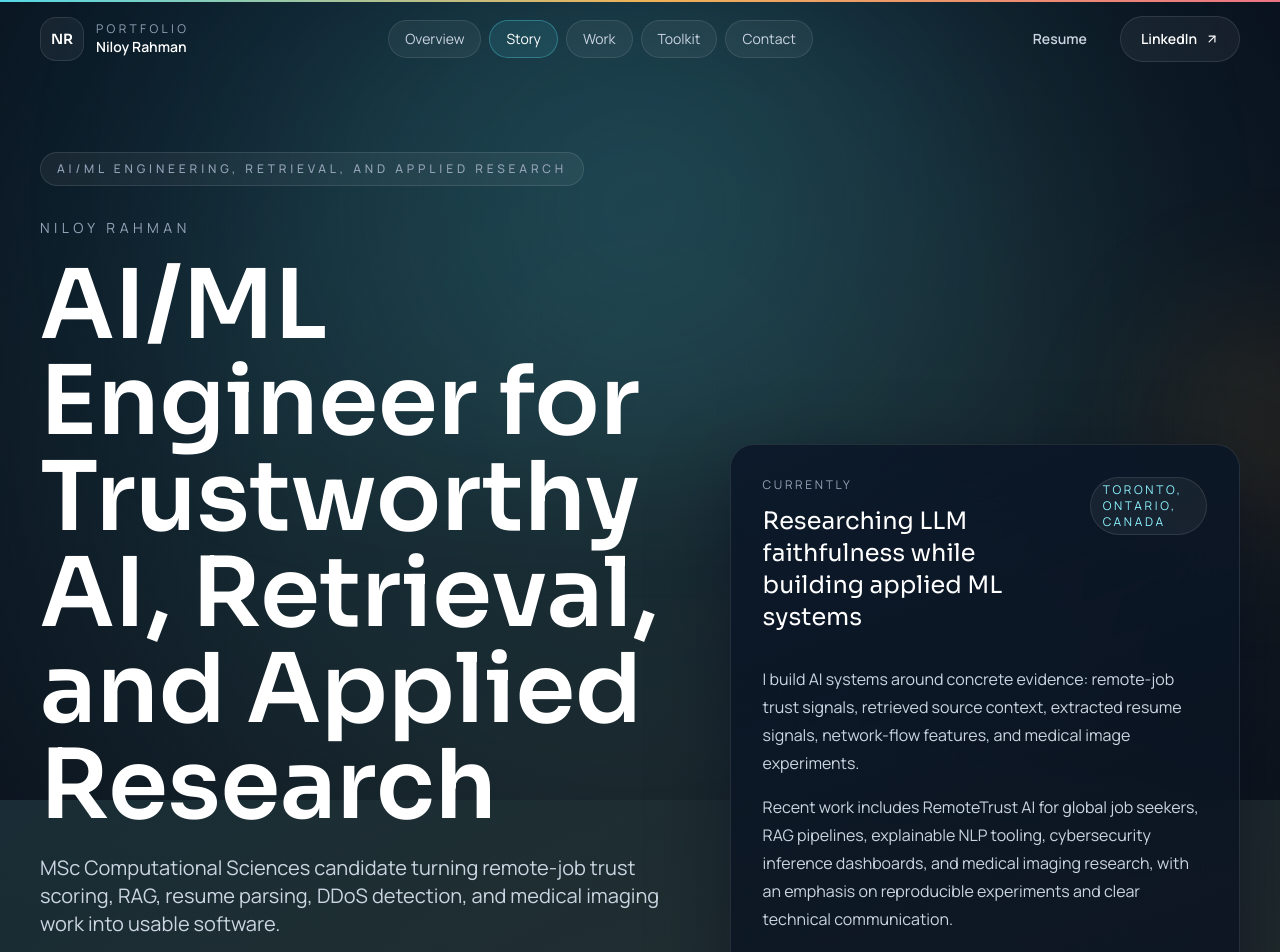
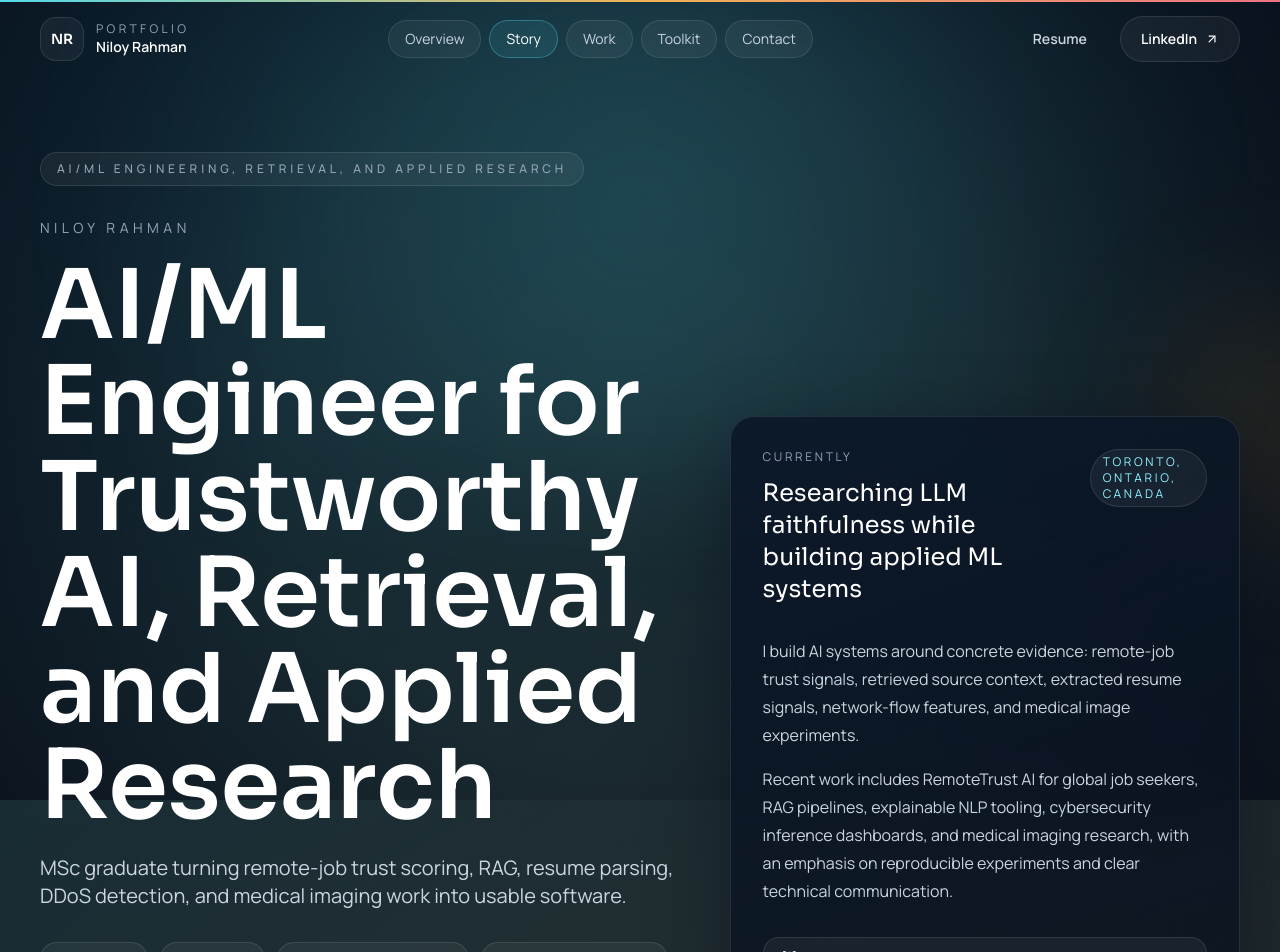
Before and after one commit to niloy37/portfolio, a Next.js app: page / in a window 1280 px wide. Shown: the top 952 px of the page. Built offline with nearby package versions, Linux system fonts and the light colour scheme.

Commit message:
Clarify MSc graduate status

```diff
--- a/data/personal.ts
+++ b/data/personal.ts
@@ -9,7 +9,7 @@ export const personalInfo = {
   initials: 'NR',
   headline: 'AI/ML Engineer for Trustworthy AI, Retrieval, and Applied Research',
   subtitle:
-    'MSc Computational Sciences candidate turning remote-job trust scoring, RAG, resume parsing, DDoS detection, and medical imaging work into usable software.',
+    'MSc graduate turning remote-job trust scoring, RAG, resume parsing, DDoS detection, and medical imaging work into usable software.',
   location: 'Toronto, Ontario, Canada',
   email: 'niloyrahman1337@gmail.com',
   phone: '+1 705-921-9299',
```
